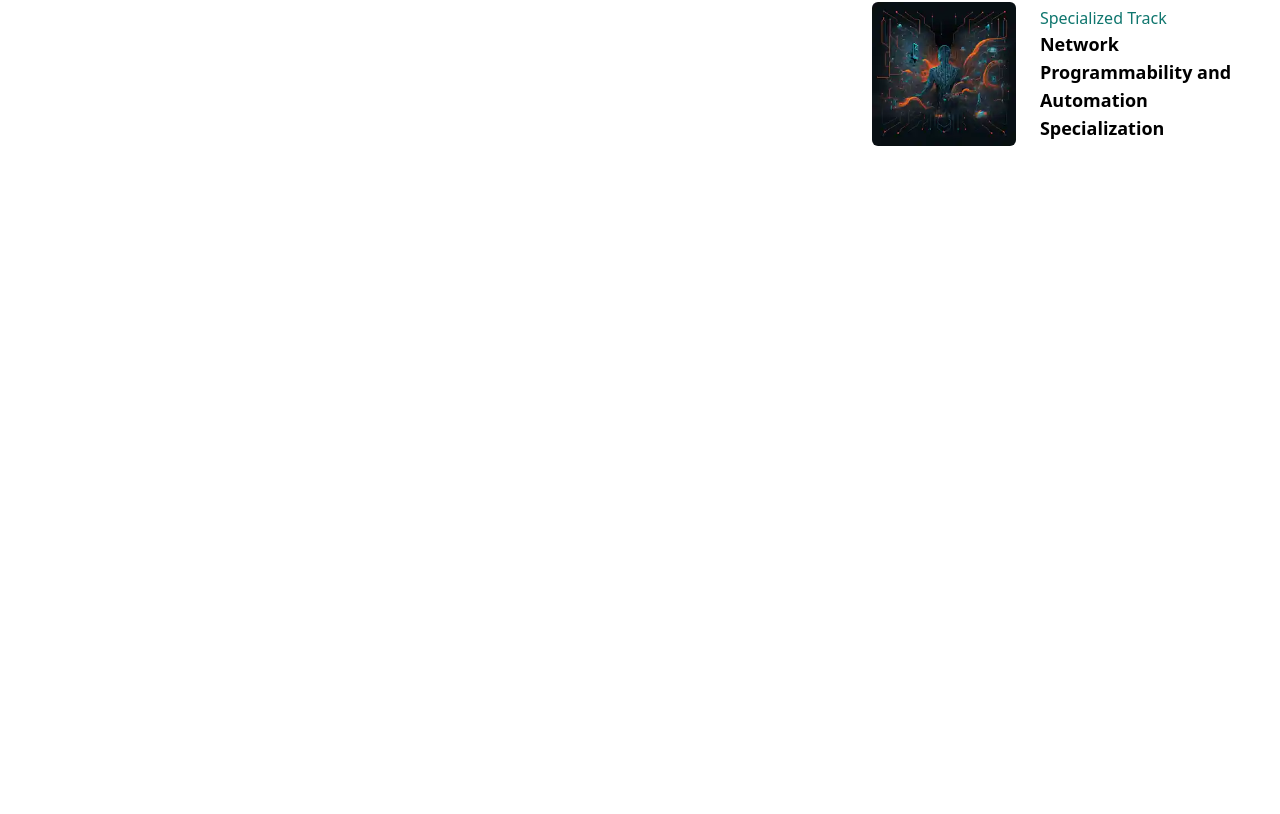
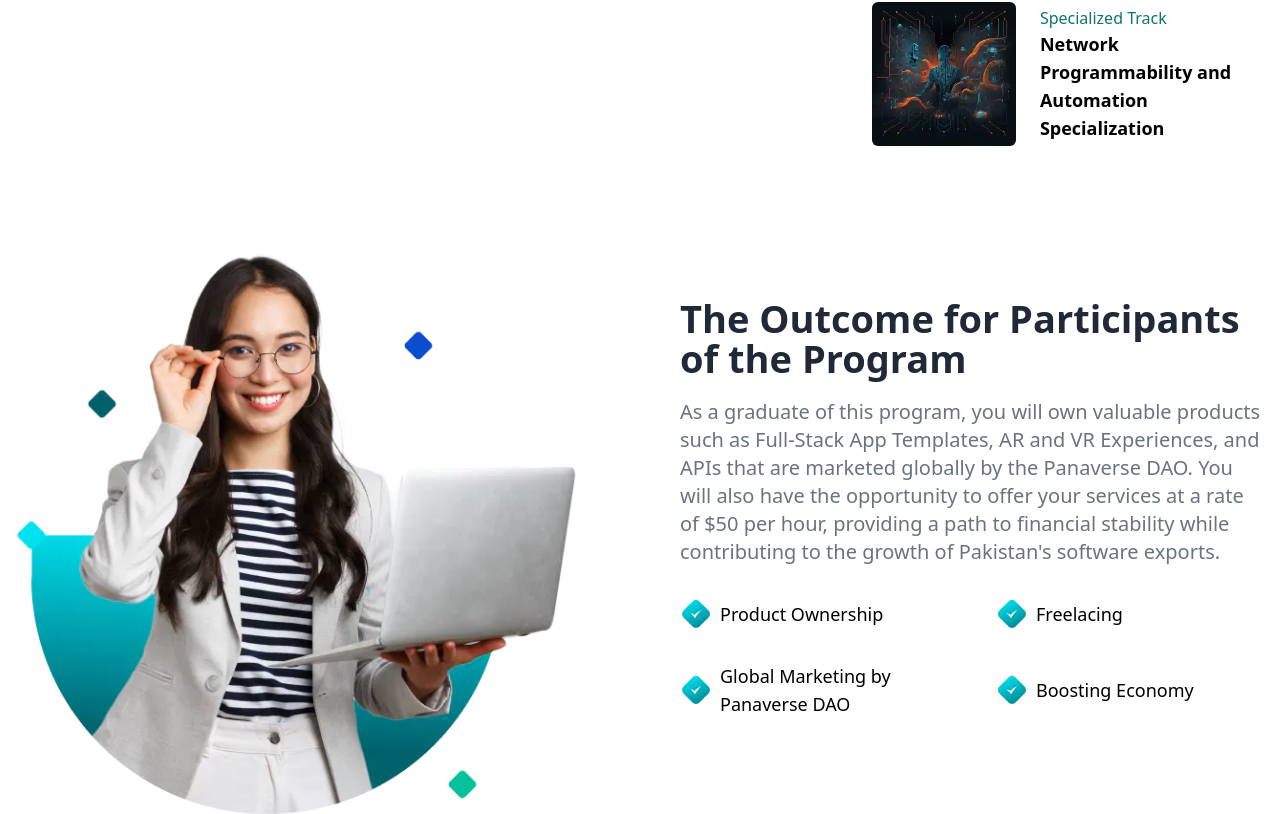
Before and after one commit to SamarSaeed1146/panaverse-dao, a Next.js app: page / in a window 1280 px wide. Shown: the part 2502-3316 px from the top of the page. Before the commit the page ends 2672 px from the top, so only its background shows below. Built offline with nearby package versions, Linux system fonts and the light colour scheme.

Commit message:
panaverse

```diff
--- a/src/app/page.tsx
+++ b/src/app/page.tsx
@@ -2,6 +2,7 @@
 import CoreCourses from "@/components/widgits/CoreCourses";
 import CoreSpecializations from "@/components/widgits/CoreSpecializations";
 import { CoreTrack } from "@/components/widgits/CoreTrack";
+import OutComeProgram from "@/components/widgits/OutComeProgram";
 import SpecializationCourseTrack from "@/components/widgits/SpecializationCourseTrack";
 import SpecializationTrack from "@/components/widgits/SpecializationTrack";
 import Image from "next/image";
@@ -15,6 +16,7 @@
       <CoreCourses />
       <SpecializationTrack />
       <SpecializationCourseTrack />
+      <OutComeProgram />
     </main>
   );
 }
--- /dev/null
+++ b/src/components/widgits/OutComeProgram.tsx
@@ -0,0 +1,78 @@
+import Wrapper from "@/components/shared/Wrapper";
+import Image from "next/image";
+import outComeImg from "@/app/assits/outcome-poster.webp";
+
+const outComePoints = [
+  "Product Ownership",
+  "Freelacing",
+  "Global Marketing by Panaverse DAO",
+  "Boosting Economy",
+];
+
+const OutComeProgram = () => {
+  return (
+    <section>
+      <Wrapper>
+        <div className="flex flex-col-reverse md:flex-row mt-20 gap-x-20">
+          <div className="flex-1 mt-12 md:mt-0">
+            <Image src={outComeImg} width={600} alt="Program Icon" />
+          </div>
+          <div className="flex-1 mt-8">
+            <h1 className="text-gray-800 font-bold md:text-[38px] text-4xl mt-4">
+              The Outcome for Participants of the Program
+            </h1>
+            <p className="mt-5 text-gray-500 font-medium text-xl">
+              As a graduate of this program, you will own valuable products such
+              as Full-Stack App Templates, AR and VR Experiences, and APIs that
+              are marketed globally by the Panaverse DAO. You will also have the
+              opportunity to offer your services at a rate of $50 per hour,
+              providing a path to financial stability while contributing to the
+              growth of Pakistan's software exports.
+            </p>
+            <div className="grid grid-cols-2 mt-8 gap-y-8 gap-x-12">
+              {outComePoints.map((items, i) => (
+                <div className="flex items-center gap-y-6 gap-x-2">
+                  <svg
+                    className="flex-shrink-0 flex-none h-8 w-8 xs:h-10 xs:w-10"
+                    width="46"
+                    height="46"
+                    viewBox="0 0 52 52"
+                    fill="none"
+                    xmlns="http://www.w3.org/2000/svg"
+                  >
+                    <path
+                      d="M20.3431 5.65686C23.4673 2.53266 28.5327 2.53266 31.6569 5.65685L46.3431 20.3431C49.4673 23.4673 49.4673 28.5327 46.3431 31.6569L31.6569 46.3431C28.5327 49.4673 23.4673 49.4673 20.3431 46.3431L5.65686 31.6569C2.53266 28.5327 2.53266 23.4673 5.65685 20.3431L20.3431 5.65686Z"
+                      fill="url(#paint0_radial_35_416)"
+                    ></path>
+                    <path
+                      fillRule="evenodd"
+                      clipRule="evenodd"
+                      d="M17 24.9206C19.0707 25.3461 21.734 26.1698 23.75 27.465C26.1178 24.3345 30.371 21.406 35 19C30.6042 23.2739 26.9668 28.1236 24.5 33C22.5118 30.2129 20.3398 27.6189 17 24.9206Z"
+                      fill="white"
+                    ></path>
+                    <defs>
+                      <radialGradient
+                        id="paint0_radial_35_416"
+                        cx="0"
+                        cy="0"
+                        r="1"
+                        gradientUnits="userSpaceOnUse"
+                        gradientTransform="translate(16.5455 -6.96429) rotate(59.1918) scale(77.3011 169.686)"
+                      >
+                        <stop offset="0.125" stopColor="#00E1F0"></stop>
+                        <stop offset="1" stopColor="#00616C"></stop>
+                      </radialGradient>
+                    </defs>
+                  </svg>
+                  <div className="max-w-sm font-medium md:text-lg">{items}</div>
+                </div>
+              ))}
+            </div>
+          </div>
+        </div>
+      </Wrapper>
+    </section>
+  );
+};
+
+export default OutComeProgram;
```
Also changed, not shown: src/app/assits/outcome-poster.webp (added).
